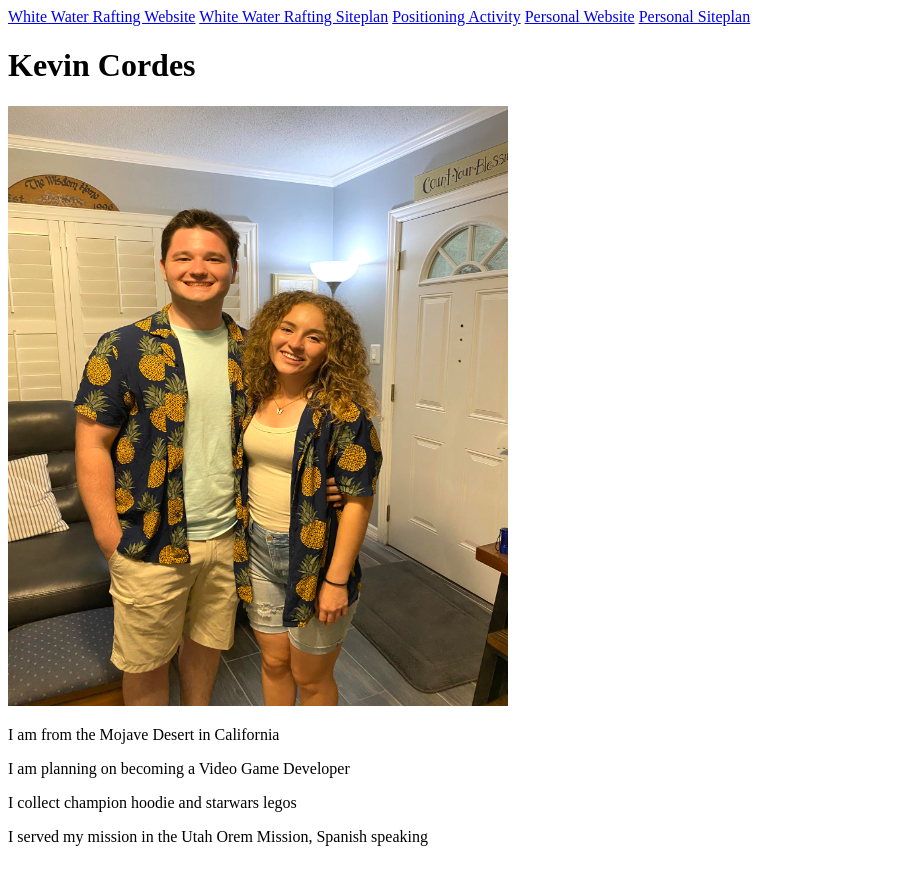
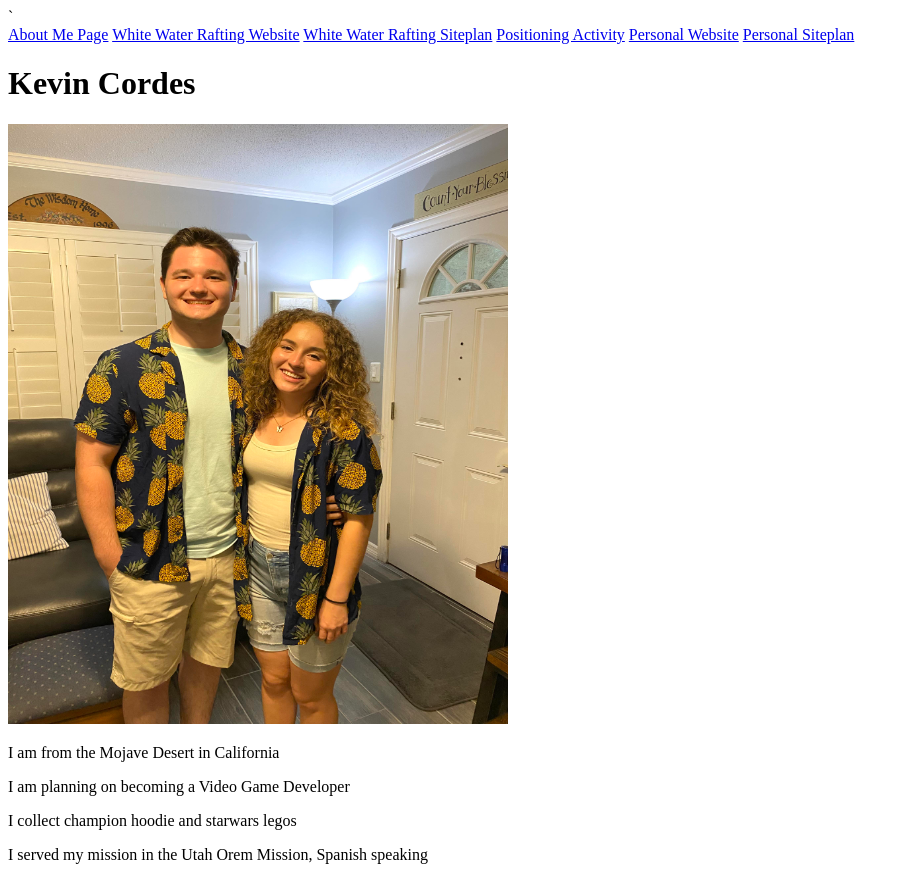
Before and after one commit to Blitzen2/wwd130, a plain HTML site: page homework/biography.html in a window 1280 px wide. Shown: the whole page, without its empty margins (0-909 px from the left). Drawn offline with Linux system fonts and the light colour scheme.

Commit message:
added an addition site at the top of the page

```diff
--- a/homework/biography.html
+++ b/homework/biography.html
@@ -5,9 +5,10 @@
         <meta name="viewport" content="width=device-width, initial-scale=1.0">
         <title>WWD130 | Home</title>
     </head>
-    <body>
+    <body>`
         <header>
             <nav>
+                <a href="aboutme/index.html">About Me Page</a>
                 <a href="wwr/index.html">White Water Rafting Website</a>
                 <a href="wwr/site-plan-rafting.html">White Water Rafting Siteplan</a>
                 <a href="positioning.html">Positioning Activity</a>
```
